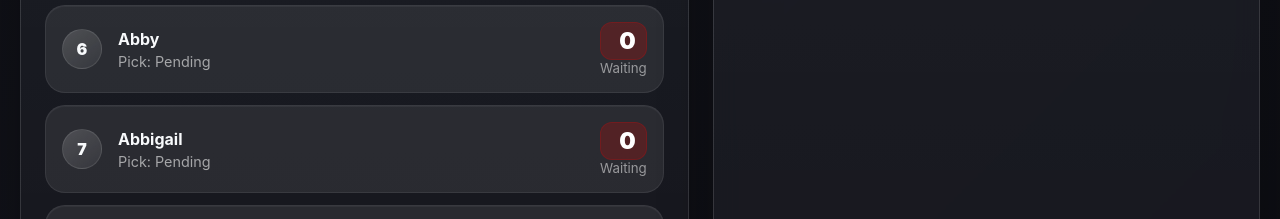
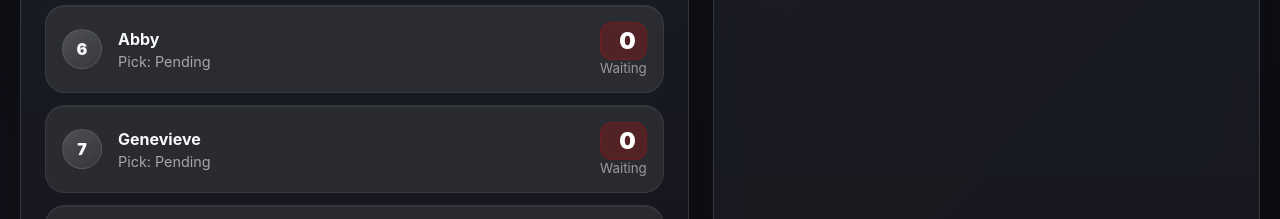
Before and after one commit to Lechefrio/Terminal---New-Terminal, a React (Vite) app in the folder f1-pick-10th-v2/: page / in a window 1280 px wide. Shown: the part 1460-1679 px from the top of the page. Built offline with nearby package versions, Linux system fonts and the light colour scheme; no server answers.

Commit message:
Fix leaderboard fallback player name

```diff
--- a/f1-pick-10th-v2/src/components/Leaderboard.jsx
+++ b/f1-pick-10th-v2/src/components/Leaderboard.jsx
@@ -5,7 +5,7 @@ const fallbackRows = [
   { player: "Rooney", pick: "Pending", points: 0, status: "Waiting" },
   { player: "Tyler", pick: "Pending", points: 0, status: "Waiting" },
   { player: "Abby", pick: "Pending", points: 0, status: "Waiting" },
-  { player: "Abbigail", pick: "Pending", points: 0, status: "Waiting" },
+  { player: "Genevieve", pick: "Pending", points: 0, status: "Waiting" },
   { player: "Josie", pick: "Pending", points: 0, status: "Waiting" },
 ];
 
```
